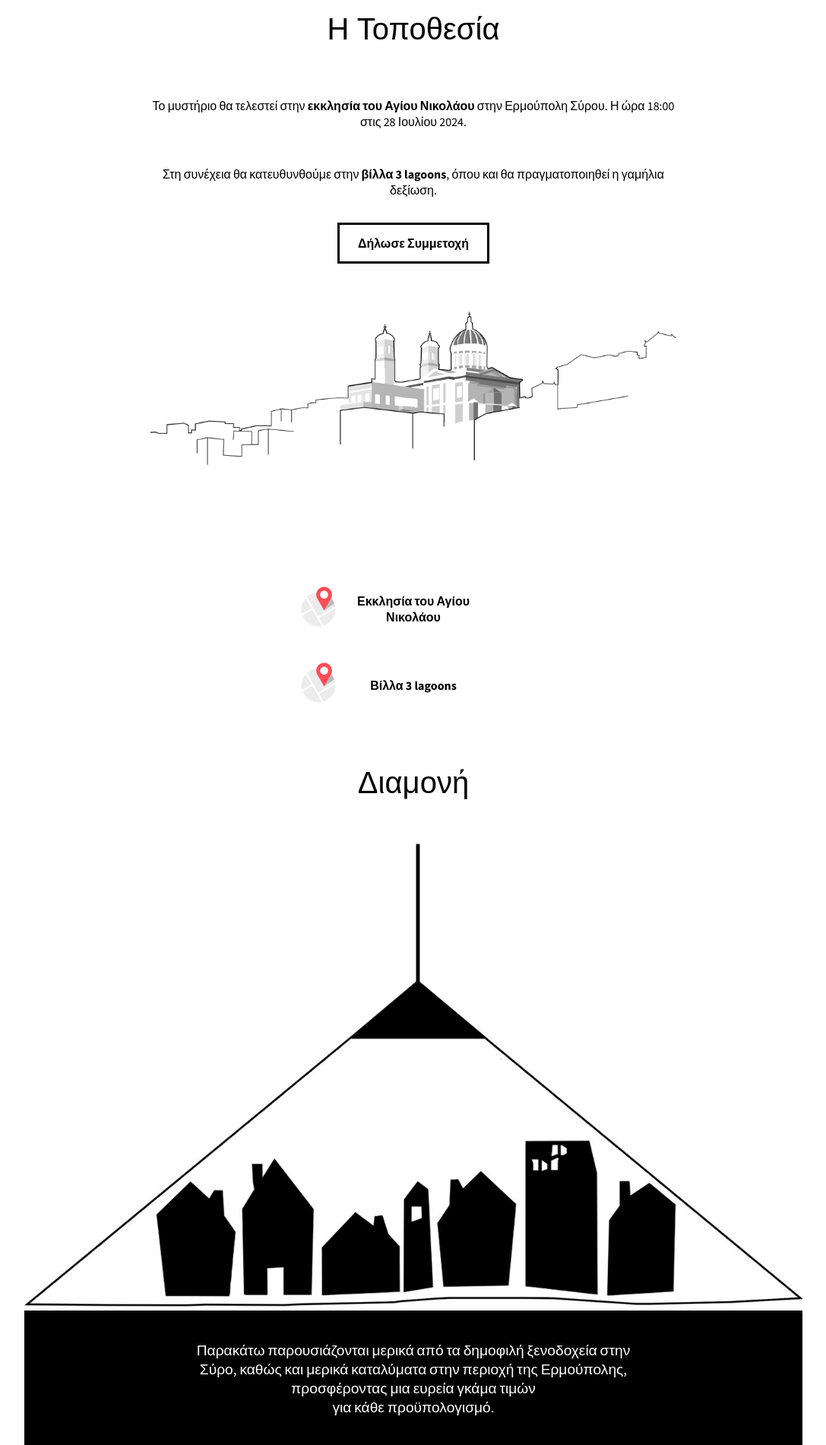
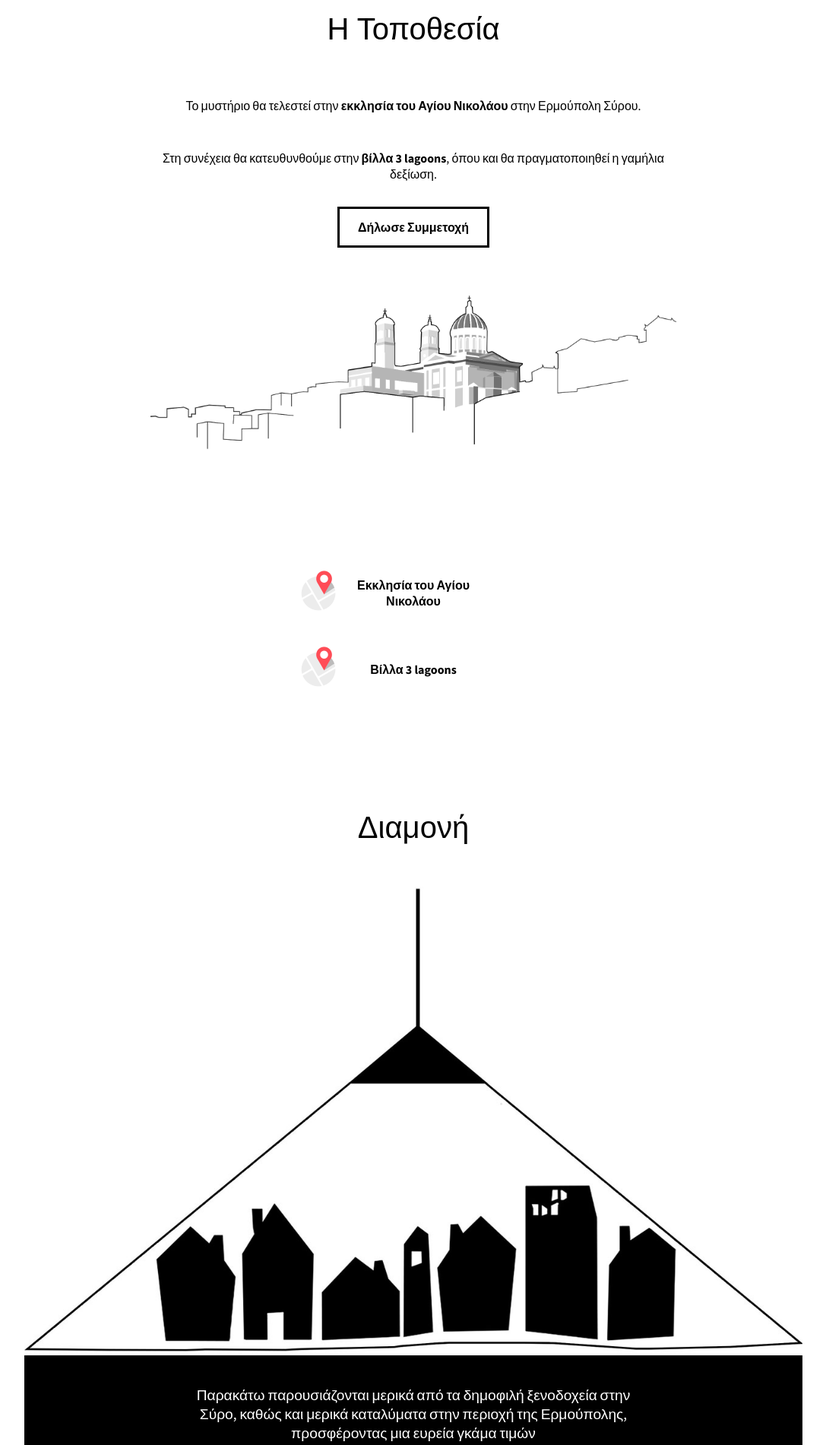
Before and after one commit to dodosiz/wedding-site, a Next.js app: page / in a window 1280 px wide. Shown: the part 4000-5902 px from the top of the page at 76% size, without its empty margins (96-1183 px from the left). Built offline with nearby package versions, Linux system fonts and the light colour scheme.

Commit message:
Text changes

```diff
--- a/app/ui/sections/accomondationSection.module.css
+++ b/app/ui/sections/accomondationSection.module.css
@@ -1,7 +1,7 @@
 .location_section {
   display: flex;
   flex-direction: column;
-  padding: 0 10%;
+  padding: 80px 10%;
   align-items: center;
 }
 
--- a/app/ui/sections/locationSection.tsx
+++ b/app/ui/sections/locationSection.tsx
@@ -21,8 +21,7 @@ export function LocationSection() {
         <Header textAlign="center">{"Η Τοποθεσία"}</Header>
         <p>
           Το μυστήριο θα τελεστεί στην{" "}
-          <strong>εκκλησία του Αγίου Νικολάου</strong> στην Ερμούπολη Σύρου. Η
-          ώρα 18:00 στις 28 Ιουλίου 2024.
+          <strong>εκκλησία του Αγίου Νικολάου</strong> στην Ερμούπολη Σύρου.
         </p>
         <p>
           Στη συνέχεια θα κατευθυνθούμε στην <strong>βίλλα 3 lagoons</strong>,
--- a/app/ui/widgets/home/saveTheDate.tsx
+++ b/app/ui/widgets/home/saveTheDate.tsx
@@ -48,8 +48,7 @@ export function SaveTheDate({ topDesktop, topMobile }: SaveTheDateProps) {
         <Link className={styles.rsvp_button} href="/rsvp">
           RSVP
         </Link>
-        <h2 className={styles.timeline_title}>Weekend Timeline</h2>
-        <p className={styles.timeline_silenced}>27-28 Ιουλίου</p>
+        <h2 className={styles.timeline_title}>Timeline</h2>
       </div>
       <div
         className={styles.save_the_date_text_mobile}
@@ -64,8 +63,7 @@ export function SaveTheDate({ topDesktop, topMobile }: SaveTheDateProps) {
         <Link className={styles.rsvp_button} href="/rsvp">
           RSVP
         </Link>
-        <h2 className={styles.timeline_title}>Weekend Timeline</h2>
-        <p className={styles.timeline_silenced}>27-28 Ιουλίου</p>
+        <h2 className={styles.timeline_title}>Timeline</h2>
       </div>
       <div
         className={styles.save_the_date_letter_8}
```
